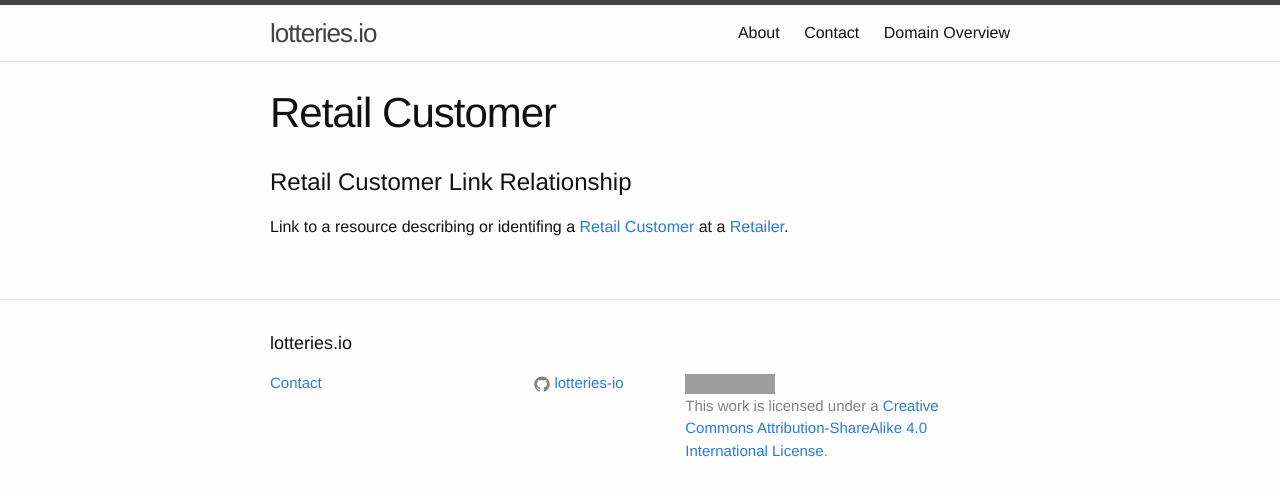
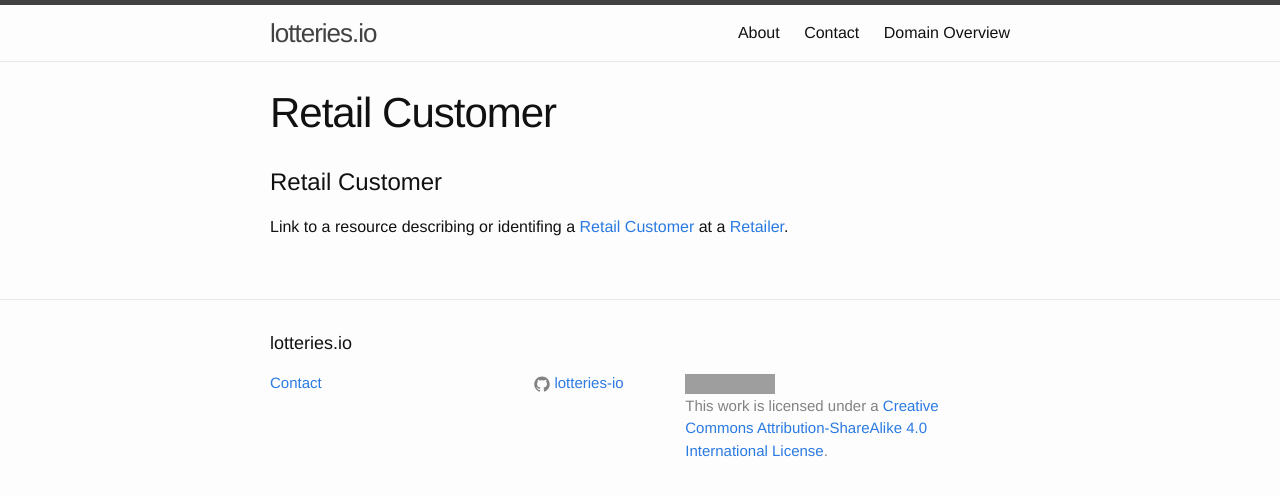
Before and after one commit to lotteries-io/lotteries-io.github.io, a Jekyll site: the page built from _link-relationships/retail-customer.md, in a window 1280 px wide. Shown: the top 496 px of the page. Built offline with Jekyll 4.4.1, drawn with Linux system fonts in a browser that asks for light colours; grey boxes are pictures that could not be loaded.

Commit message:
Update retail-customer.md

```diff
--- a/_link-relationships/retail-customer.md
+++ b/_link-relationships/retail-customer.md
@@ -2,6 +2,6 @@
 layout: page
 title: Retail Customer
 ---
-# Retail Customer Link Relationship
+# Retail Customer
 
 Link to a resource describing or identifing a [Retail Customer](../concepts/retail-customer) at a [Retailer](../concepts/retailer).
```
